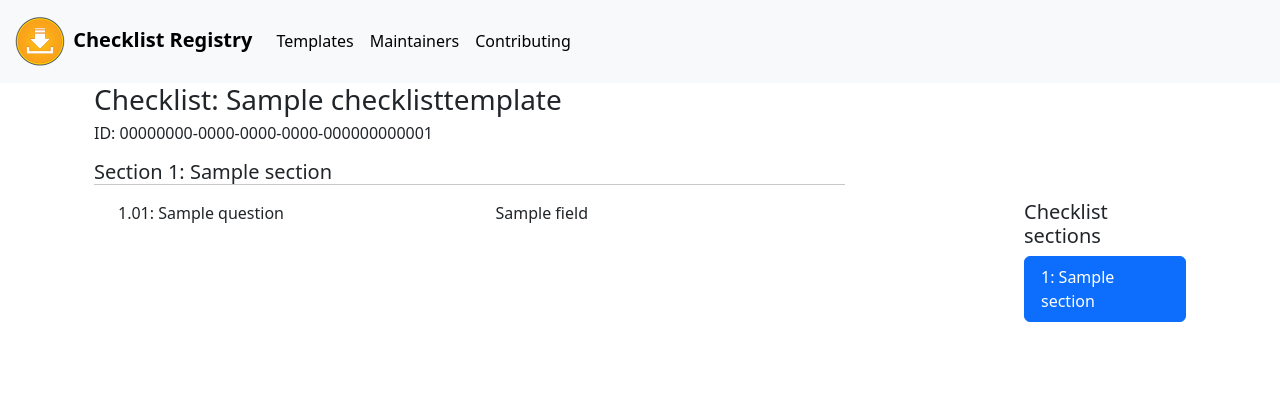
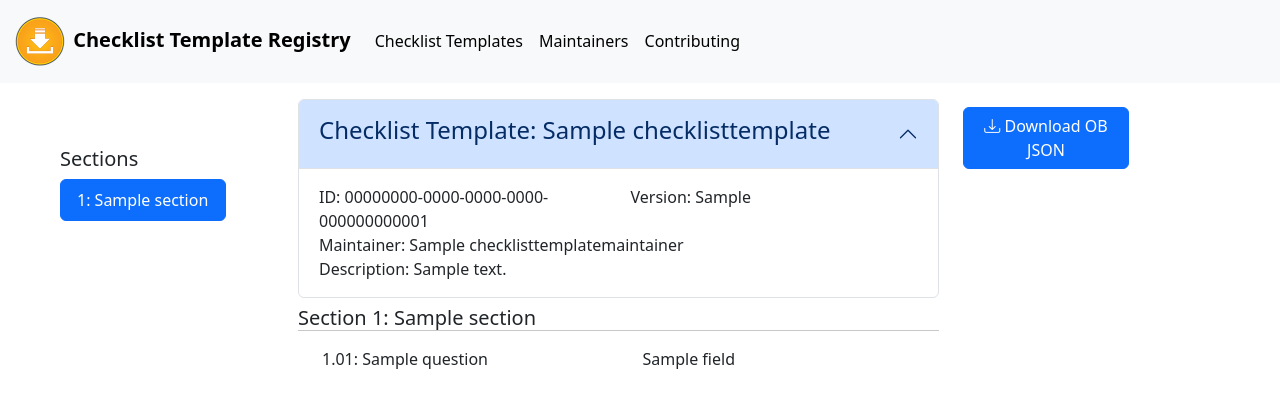
Before and after one commit to Open-Orange-Button/Orange-Button-ChecklistRegistry, a Django app: template server/templates/server/checklist_detail.html in a window 1280 px wide. Shown: the top 408 px of the page. Run offline with Django 5.2, Linux system fonts and the light colour scheme; tables that the repository leaves empty hold one stand-in row (values such as "Sample post"); the template is opened without the code that fills it: values that come from a table or form of the project are taken from there, most other values are stand-ins (such as "Sample title", 1, 10 or a date in 2020); some libraries are stand-ins or nearby versions.

Commit message:
css updates

```diff
--- a/server/templates/server/base.html
+++ b/server/templates/server/base.html
@@ -6,10 +6,11 @@
     <meta name="viewport" content="width=device-width, initial-scale=1">
     <!-- load bootstrap -->
     <link href="https://cdn.jsdelivr.net/npm/bootstrap@5.3.8/dist/css/bootstrap.min.css" rel="stylesheet" integrity="sha384-sRIl4kxILFvY47J16cr9ZwB07vP4J8+LH7qKQnuqkuIAvNWLzeN8tE5YBujZqJLB" crossorigin="anonymous">
+    <link rel="stylesheet" href="https://cdn.jsdelivr.net/npm/bootstrap-icons@1.13.1/font/bootstrap-icons.min.css">
 
     <link rel='shortcut icon' type='image/png' href="{% static 'server/favicon.ico' %}"/>
     <link rel='stylesheet' href="{% static 'server/css/base.css' %}">
-    <title>{% block title %}Checklist Registry{% endblock %}</title>
+    <title>{% block title %}Checklist Template Registry{% endblock %}</title>
     {% block extrahead %}{% endblock %}
 <head>
 <body data-bs-spy="scroll" data-bs-target="#checklist-template-toc" data-bs-smooth-scroll="true" tabindex="0">
@@ -17,7 +18,7 @@
         <div class="container-fluid">
             <a class="navbar-brand" href="/checklist/">
                 <img src="{% static 'server/Orange-Button.png' %}" id='navbar-logo' alt='Orange Button logo'>
-                <strong>Checklist Registry</strong>
+                <strong>Checklist Template Registry</strong>
             </a>
             <button class="navbar-toggler" type="button" data-bs-toggle="collapse" data-bs-target="#navbarNav" aria-controls="navbarNav" aria-expanded="false" aria-label="Toggle navigation">
                 <span class="navbar-toggler-icon"></span>
@@ -25,7 +26,7 @@
             <div class="collapse navbar-collapse" id="navbarNav">
                 <ul class="navbar-nav">
                     <li class="nav-item">
-                        <a class="nav-link active" aria-current="page" href="/checklist/">Templates</a>
+                        <a class="nav-link active" aria-current="page" href="/checklist/">Checklist Templates</a>
                     </li>
                     <li class="nav-item">
                         <a class="nav-link active" aria-current="page" href="/checklist/">Maintainers</a>
@@ -40,9 +41,7 @@
     <div class='container'>
         {% block header %}{% endblock %}
     </div>
-    <div class='container'>
-        {% block main %}{% endblock %}
-    </div>
+    {% block main %}{% endblock %}
     <div class='container'>
         {% block footer %}{% endblock %}
             <!-- <div style='margin-top: 10rem' /> -->
--- a/server/templates/server/checklist_detail.html
+++ b/server/templates/server/checklist_detail.html
@@ -1,23 +1,64 @@
 {% extends 'server/base.html' %}
 
 {% block header %}
-<div class='container'>
-    <h1 class='h3'>
-        Checklist: {{ checklist_template.ChecklistTemplateName_Value }}
-    </h1>
-    <h6>
-        ID: {{ checklist_template.ChecklistTemplateID_Value }}
-    </h6>
-</div>
 {% endblock %}
 
 {% block main %}
-<div class='container mt-2 mb-5'>
+<div class='container ms-5 me-0 mt-3 mb-4'>
+<div class='row justify-content-start'>
+    <div class='col-2 me-5'>
+        <div class='sticky-top'>
+            <label for='checklist-template-toc' class='h5 mt-5'>Sections</label>
+            <div id='checklist-template-toc' class='list-group'>
+                {% for section, questions_and_fields in sections_and_questions.items %}
+                <a class='list-group-item list-group-item-action' href='#section_{{ forloop.counter }}'>
+                    {{ forloop.counter }}: {{ section }}
+                </a>
+                {% endfor %}
+            </div>
+        </div>
+    </div>
+    <div class='col-7'>
         <div class='row'>
-        <div class='col-10'>
+            <div class='col'>
+                <div class='accordion' id='checklist-template-header'>
+                    <div class='accordion-item'>
+                        <h1 class='h3 accordion-header'>
+                          <button class='accordion-button' type='button' data-bs-toggle='collapse' data-bs-target='#checklist-template-metadata' aria-expanded='true' aria-controls='collapseOne'>
+                              <h4>
+                                  Checklist Template: {{ checklist_template.ChecklistTemplateName_Value }}
+                              </h4>
+                          </button>
+                        </h1>
+                        <div id='checklist-template-metadata' class='accordion-collapse collapse show' data-bs-parent="#checklist-template-header">
+                            <div class='accordion-body'>
+                                <div class='row'>
+                                    <div class='col'>
+                                        ID: {{ checklist_template.ChecklistTemplateID_Value }}
+                                    </div>
+                                    <div class='col'>
+                                        Version: {{ checklist_template.ChecklistTemplateVersion_Value }}
+                                    </div>
+                                </div>
+                                <div class='row'>
+                                    <div class='col'>
+                                        Maintainer: {{ checklist_template.ChecklistTemplateMaintainer.ChecklistTemplateMaintainerName_Value }}
+                                    </div>
+                                </div>
+                                <div class='row'>
+                                    <div class='col'>
+                                        Description: {{ checklist_template.Description_Value }}
+                                    </div>
+                                </div>
+                            </div>
+                        </div>
+                    </div>
+                </div>
+            </div>
+        </div>
         {% for section, questions_and_fields in sections_and_questions.items %}
         <div class='row'>
-                <div class='col-10'>
+            <div class='col'>
                 <h5 style='margin-bottom: 0rem; margin-top: .5rem'>
                     Section {{ forloop.counter }}: {{ section }}
                 </h5>
@@ -29,10 +70,10 @@
             <div class='col'>
                 {% for question, field in questions_and_fields %}
                 <div class='row gx-5 px-4 justify-content-start'>
-                        <div class='col-sm-5'>
-                            <label class='h6' for='{{ field.id_for_label }}'>{{ section_counter }}.{{ forloop.counter|stringformat:"02d" }}: {{ question.QuestionLabel_Value }}</h6>
+                    <div class='col-sm-6'>
+                        <label class='h6' for='{{ field.id_for_label }}'>{{ section_counter }}.{{ forloop.counter|stringformat:'02d' }}: {{ question.QuestionLabel_Value }}</h6>
                     </div>
-                        <div class='col-sm-5'>
+                    <div class='col-sm-6'>
                         <div class='input-group'>
                             {{ field }}
                         </div>
@@ -44,17 +85,10 @@
         {% endwith %}
         {% endfor %}
     </div>
-        <div class='col-2'>
-            <div class='sticky-top'>
-                <label for="checklist-template-toc" class="h5 mt-5">Checklist sections</label>
-                <div id="checklist-template-toc" class="list-group">
-                    {% for section, questions_and_fields in sections_and_questions.items %}
-                    <a class="list-group-item list-group-item-action" href="#section_{{ forloop.counter }}">
-                        {{ forloop.counter }}: {{ section }}
-                    </a>
-                    {% endfor %}
-                </div>
-            </div>
+    <div class='col-2 text-end'>
+        <button type='button' class='btn btn-primary mt-2'>
+            <i class='bi bi-download'></i> Download OB JSON
+        </button>
     </div>
 </div>
 </div>
```
Lines whose indentation alone changed are shown as unchanged.
